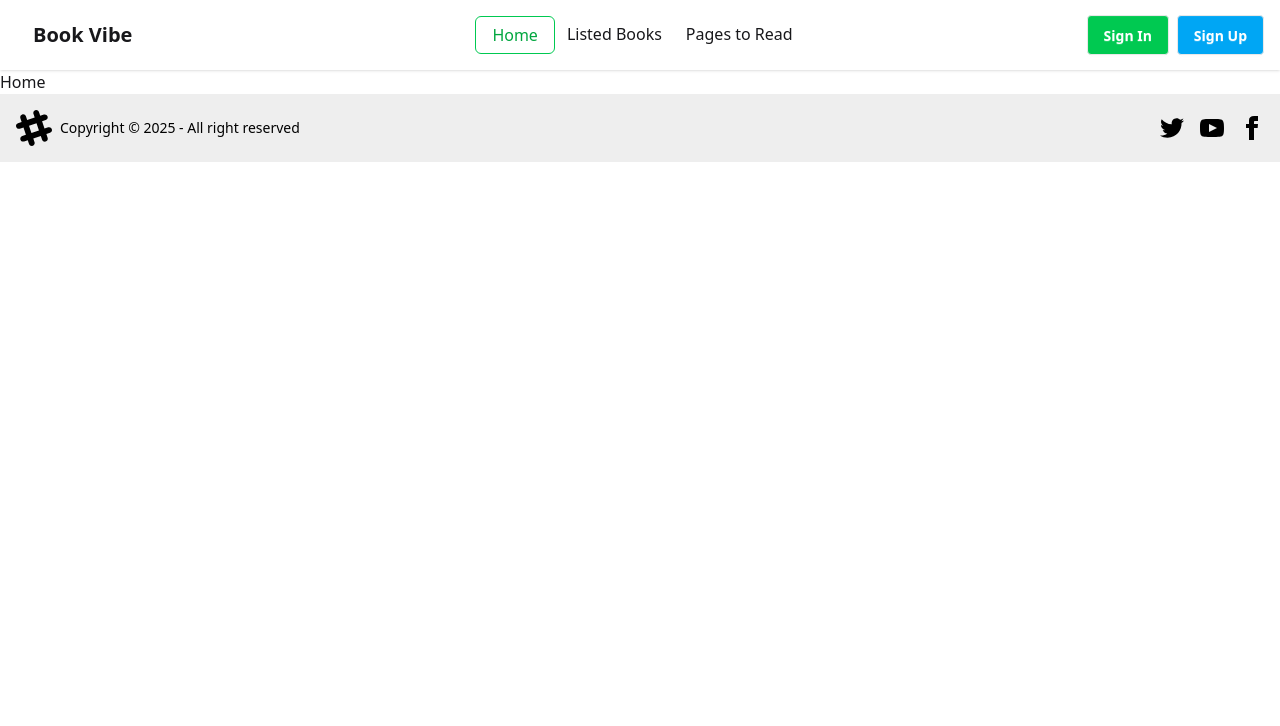
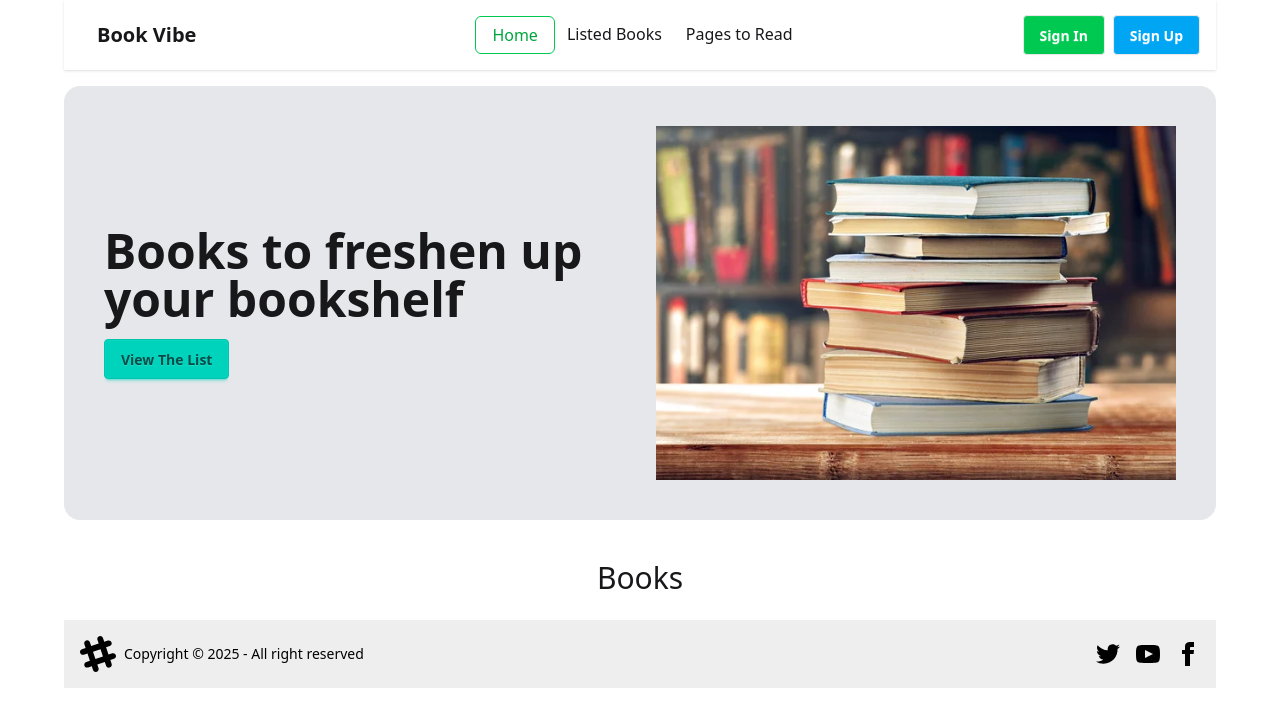
Before and after one commit to Shahriar-Utchas/Book-Vibe-React, a React (Vite) app: page / in a window 1280 px wide. Shown: the top 726 px of the page. Built offline with nearby package versions, Linux system fonts and the light colour scheme.

Commit message:
Banner Added

```diff
--- a/index.html
+++ b/index.html
@@ -2,7 +2,7 @@
 <html lang="en" data-theme ="light">
   <head>
     <meta charset="UTF-8" />
-    <link rel="icon" type="image/svg+xml" href="/vite.svg" />
+    <link rel="icon" type="image/svg+xml" href="/public/assets/book.ico" />
     <meta name="viewport" content="width=device-width, initial-scale=1.0" />
     <title>Book-Vibe</title>
   </head>
--- /dev/null
+++ b/src/Components/Banner/Banner.jsx
@@ -0,0 +1,26 @@
+import React from 'react';
+
+const Banner = () => {
+    return (
+        <div className="bg-gray-200 p-6 md:p-10 my-4 rounded-2xl flex flex-col-reverse lg:flex-row items-center gap-8">
+            {/* Text Content */}
+            <div className="text-center lg:text-left flex-1">
+                <p className="font-bold text-3xl md:text-4xl lg:text-5xl">
+                    Books to freshen up your bookshelf
+                </p>
+                <button className="btn btn-accent mt-4">View The List</button>
+            </div>
+
+            {/* Image */}
+            <div className="flex-1 flex justify-center">
+                <img
+                    src="/assets/books.jpg" // Remove `/public` from path
+                    className="w-full max-w-md lg:max-w-full object-contain"
+                    alt="banner"
+                />
+            </div>
+        </div>
+    );
+};
+
+export default Banner;
--- /dev/null
+++ b/src/Pages/Books/Books.jsx
@@ -0,0 +1,11 @@
+import React from 'react';
+
+const Books = () => {
+    return (
+        <div>
+            <h1 className='text-3xl text-center p-6'>Books</h1>
+        </div>
+    );
+};
+
+export default Books;
--- a/src/Pages/Home/Home.jsx
+++ b/src/Pages/Home/Home.jsx
@@ -1,9 +1,12 @@
 import React from 'react';
+import Banner from '../../Components/Banner/Banner';
+import Books from '../Books/Books';
 
 const Home = () => {
     return (
         <div>
-            <h1>Home</h1>
+            <Banner></Banner>
+            <Books></Books>
         </div>
     );
 };
--- a/src/Pages/Root/Root.jsx
+++ b/src/Pages/Root/Root.jsx
@@ -5,7 +5,7 @@ import Footer from '../../Components/Footer/Footer';
 
 const Root = () => {
     return (
-        <div>
+        <div className='max-w-6xl mx-auto'>
             <Navbar />
             <Outlet />
             <Footer />
```
